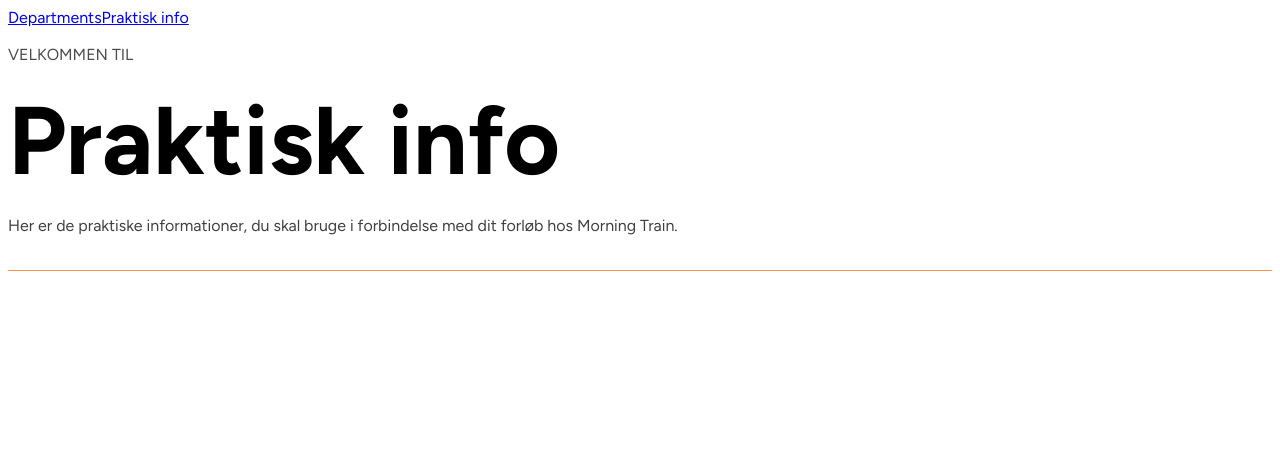
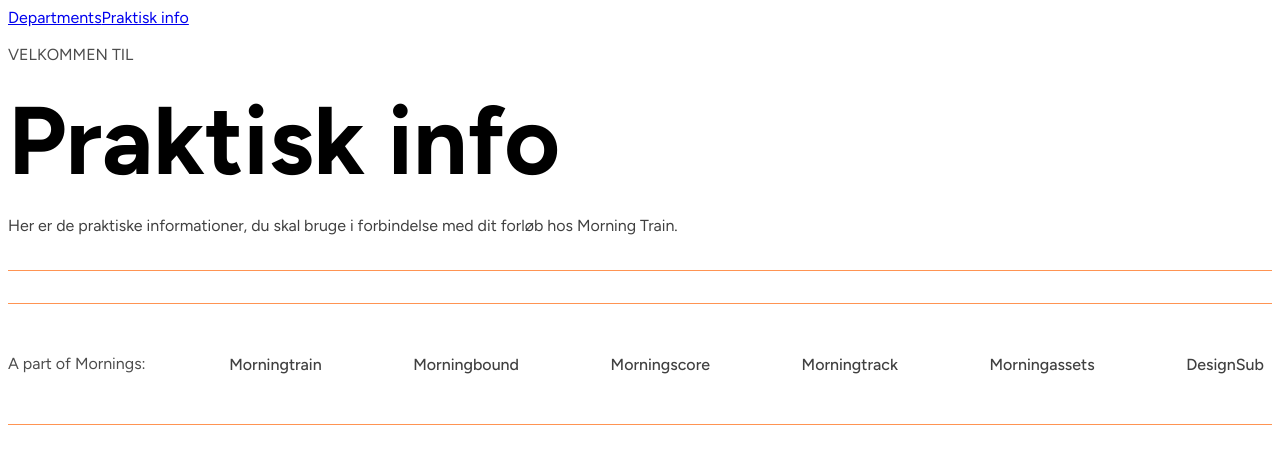
Before and after one commit to Bancharka/Hovedopgave-MT, a React (Vite) app: page /Practical in a window 1280 px wide. Shown: the top 464 px of the page. Built offline with nearby package versions, Linux system fonts and the light colour scheme.

Commit message:
✨ add footer component

```diff
--- /dev/null
+++ b/src/components/footer/Footer.jsx
@@ -0,0 +1,24 @@
+import './FooterStyle.scss';
+import Divider from '../divider/Divider';
+
+export default function Footer() {
+    return (
+        <>
+            <footer className='footer'>
+                <Divider />
+                <div className="footer__container">
+                    <p className='footer__text'>A part of Mornings:</p>
+
+                        <a href="https://morningtrain.dk/" target="_blank" rel="noopener noreferrer" className='footer__linktext'>Morningtrain</a>
+                        <a href="https://morningtrain.dk/" target="_blank" rel="noopener noreferrer" className='footer__linktext'>Morningbound</a>
+                        <a href="https://morningtrain.dk/" target="_blank" rel="noopener noreferrer" className='footer__linktext'>Morningscore</a>
+                        <a href="https://morningtrain.dk/" target="_blank" rel="noopener noreferrer" className='footer__linktext'>Morningtrack</a>
+                        <a href="https://morningtrain.dk/" target="_blank" rel="noopener noreferrer" className='footer__linktext'>Morningassets</a>
+                        <a href="https://morningtrain.dk/" target="_blank" rel="noopener noreferrer" className='footer__linktext'>DesignSub</a>
+
+                </div>
+                <Divider />
+            </footer>
+        </>
+    )
+}
--- /dev/null
+++ b/src/components/footer/FooterStyle.scss
@@ -0,0 +1,20 @@
+@use '../../styles/variables/index' as v;
+
+.footer {
+    &__container {
+        display: flex;
+        justify-content: space-between;
+        align-items: center;
+    }
+
+    &__text {
+        color: v.$grey;
+    }
+
+    &__linktext {
+        text-decoration: none;
+        color: v.$txtcolor;
+        font-weight: 500;
+        padding: 0 0.5rem;
+    }
+}
--- a/src/pages/practical/Practical.jsx
+++ b/src/pages/practical/Practical.jsx
@@ -1,6 +1,7 @@
 import './PractialStyle.scss'
 import ContentHeader from '../../components/contentheader/ContentHeader'
 import Divider from '../../components/divider/Divider'
+import Footer from '../../components/footer/Footer'
 
 export default function Practical() {
     return (
@@ -12,6 +13,7 @@ export default function Practical() {
             description="Her er de praktiske informationer, du skal bruge i forbindelse med dit forløb hos Morning Train."
         />
         <Divider />
+        <Footer />
         </section>
         </>
     )
```
